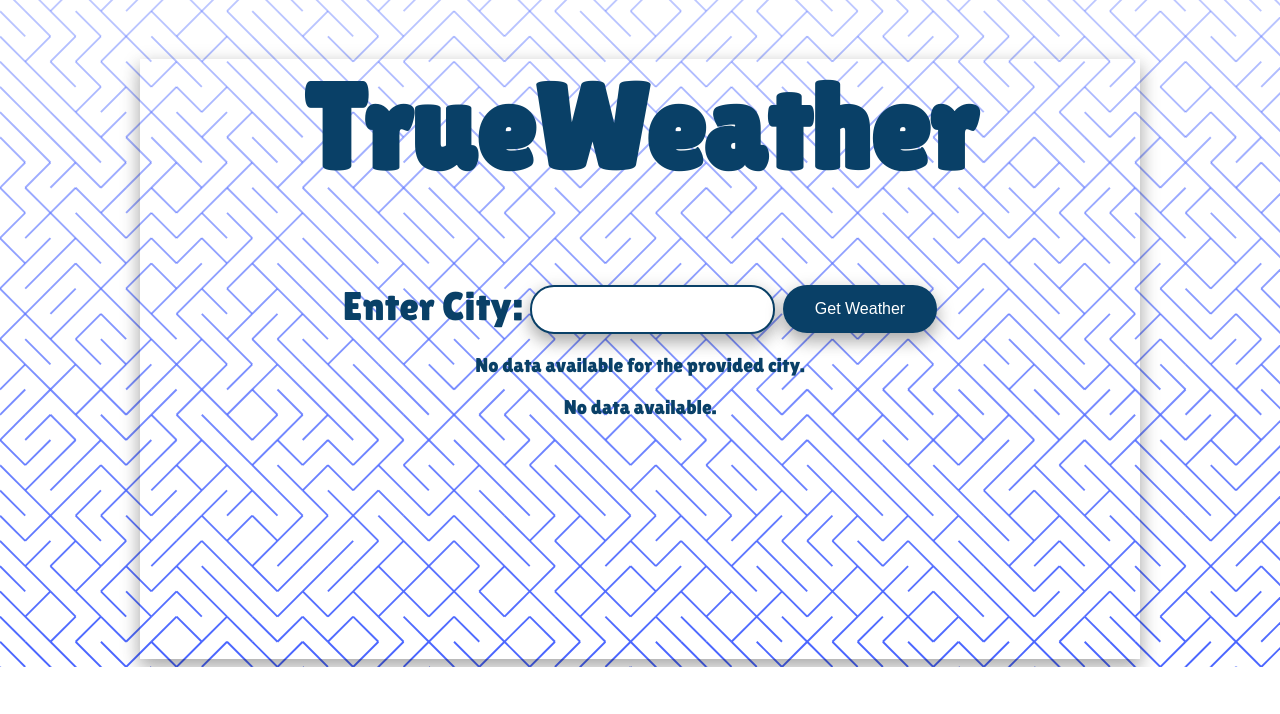
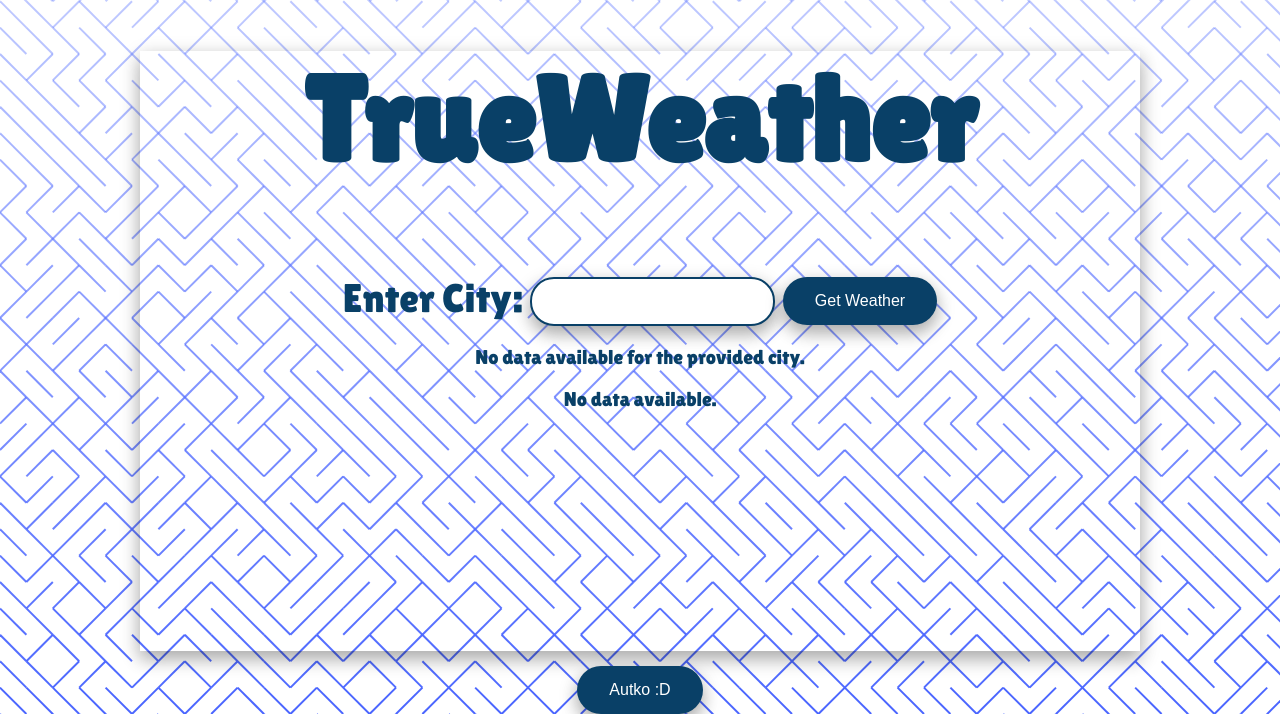
Before and after one commit to Maciejowskii/weather, a Django app: page / in a window 1280 px wide. Shown: the part 342-1056 px from the top of the page. Before the commit the page ends 1009 px from the top, so only its background shows below. Run offline with Django 4.2, Linux system fonts and the light colour scheme.

Commit message:
dodalem autko

```diff
--- a/weatherForecast/forecast/static/style.css
+++ b/weatherForecast/forecast/static/style.css
@@ -4,6 +4,9 @@ body {background-color: white;
     background-image: url(ttten.svg);
     background-repeat: no-repeat;
     background-size: cover;
+    margin: 0;
+    padding: 0;
+    overflow: hidden;
 
 }
 
@@ -77,3 +80,32 @@ body {background-color: white;
     border: 2px solid #0095ff;
     outline: none;
 }
+
+#startButton{
+    margin-top: 15px;
+    background-color: #094067;
+    border: none;
+    color: white;
+    padding: 15px 32px;
+    text-align: center;
+    text-decoration: none;
+    display: inline-block;
+    font-size: 16px;
+    border-radius: 24px;
+    box-shadow: 0 8px 16px 0 rgba(0,0,0,0.2), 0 6px 20px 0 rgba(0,0,0,0.19);
+}
+#startButton:hover{
+    background-color: #0095ff;
+}
+
+.car {
+    margin-bottom: 0;
+    width: 150px;
+    height: 75px;
+    background-image: url('PixelCar5.png'); /* Zmień 'car.png' na ścieżkę do obrazka autka */
+    background-size: cover;
+    position: absolute;
+    left: 0;
+    transform: translateX(-100%);
+    transition: transform 2s linear;
+}
--- a/weatherForecast/templates/core/main.html
+++ b/weatherForecast/templates/core/main.html
@@ -50,6 +50,41 @@
         {% endif %}
     </div>
 </div>
+<div class="road">
+        <div class="car" id="car"></div>
+    </div>
+    <button id="startButton">Autko :D</button>
+  <script>
+const car = document.getElementById("car");
+const startButton = document.getElementById("startButton");
+let isMoving = false;
+
+startButton.addEventListener("click", () => {
+    if (!isMoving) {
+        moveCar();
+        isMoving = true;
+    }
+});
+
+function moveCar() {
+    const roadWidth = window.innerWidth;
+    car.style.left = "-100px"; // Inicjalna pozycja autka
+
+    const animationDuration = 4000; // Czas trwania animacji (4 sekundy)
+
+    car.style.transition = `left ${animationDuration / 1000}s linear`;
+    car.style.left = `${roadWidth}px`;
+
+    setTimeout(() => {
+        car.style.transition = "none";
+        car.style.left = "-100px";
+        setTimeout(() => {
+            moveCar();
+        }, 500);
+    }, animationDuration);
+}
+
+  </script>
     </center>
 </body>
 
```
Also changed, not shown: weatherForecast/forecast/static/PixelCar5.png (added), weatherForecast/forecast/static/PixelCar6.png (added).
